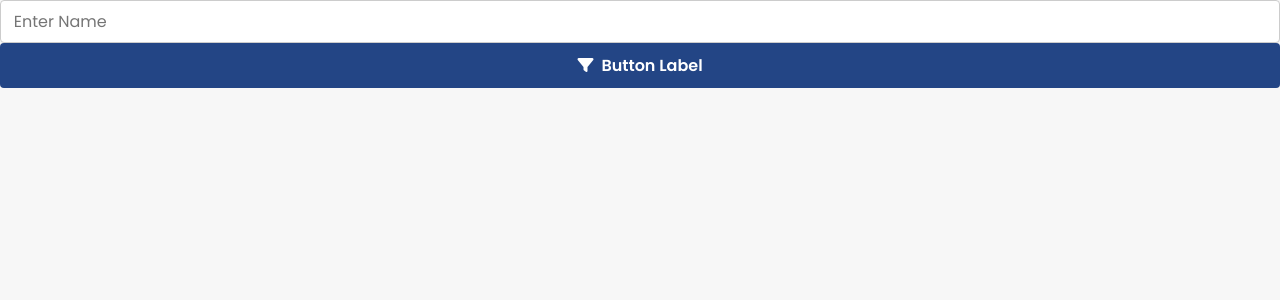
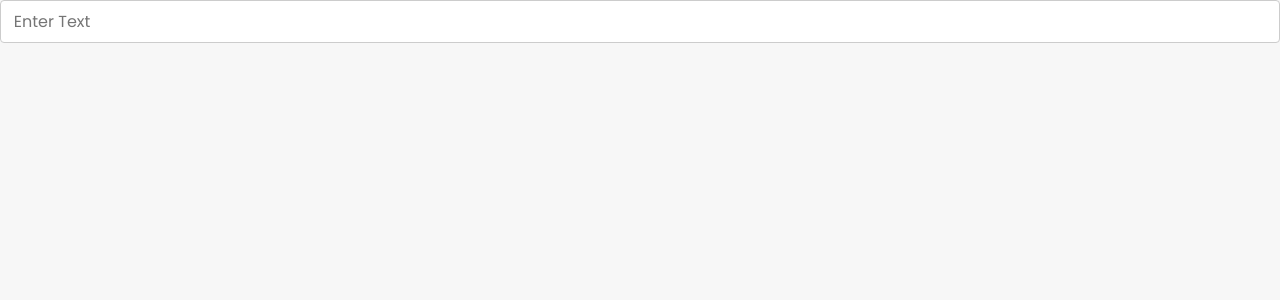
Before and after one commit to HemarajKS/Angular_Reusable_Components, an Angular app: page / in a window 1280 px wide. Shown: the top 300 px of the page. Built offline with nearby package versions, Linux system fonts and the light colour scheme.

Commit message:
Finished input component

```diff
--- a/src/app/app.component.html
+++ b/src/app/app.component.html
@@ -1,8 +1,7 @@
-<app-input [type]="'text'" [placeholder]="'Enter Name'" [isClearable]="true" [value]="value" (valueChange)="onInputValueChange($event)"
-></app-input>
-<app-button
-  label="Button Label"
-  type="button"
-  [onClick]="handleClick"
-  [iconHTML]="iconHtml"
-></app-button>
+<app-input
+  type="text"
+  label="Checkbox 1"
+  placeholder="Enter Text"
+  (valueChange)="onInputValueChange($event)"
+  [isClearable] = "true">
+</app-input>
--- a/src/app/app.component.ts
+++ b/src/app/app.component.ts
@@ -7,7 +7,7 @@ import { Component } from '@angular/core';
 })
 export class AppComponent {
   title = 'angular_reusable_components';
-  value: string = '';
+  value!: string;
 
   onInputValueChange(newValue: string) {
     this.value = newValue;
--- a/src/app/components/input/input.component.html
+++ b/src/app/components/input/input.component.html
@@ -1,10 +1,13 @@
 <div class="inputWrapper">
-  <input [placeholder]="placeholder" class="input" [type]="getInputType()" [value]="value"
-    (input)="onInputChange($event)">
+  <div class="inputSection">
+    <input id="input" [placeholder]="placeholder" class="input" [type]="getInputType()" [ngModel]="value"
+      (ngModelChange)="onInputChange($event)" [disabled]="isDisabled">
+    <label class="labelClass" for="input" *ngIf="isLabelValid">{{label}}</label>
+  </div>
 
   <i [ngClass]="{'fa-regular':true,'iconsStyle':true, 'fa-eye':!togglePassword,'fa-eye-slash':togglePassword}"
     (click)="handleFunc('toggle')" *ngIf="type === 'password'"></i>
 
-  <i class="fa-solid fa-xmark clearButton" *ngIf="isClearable && value.length > 0 && type !== 'password'"
+  <i class="fa-solid fa-xmark clearButton" *ngIf="isClearable && value.length > 0 && isClearValid"
     (click)="handleFunc('clear')"></i>
 </div>
--- a/src/app/components/input/input.component.scss
+++ b/src/app/components/input/input.component.scss
@@ -2,7 +2,11 @@
 
 .inputWrapper{
   position: relative;
-  .input{
+  .inputSection{
+    display: flex;
+    align-items: center;
+    gap: 5px;
+    .input[type="text"], .input[type="password"], .input[type="email"]{
         border: 1px solid $silver;
         color: $gray;
         border-radius: 0.25em;
@@ -15,6 +19,18 @@
         &:focus{
             outline: 2px solid $purpleHeart;
         }
+    }
+    .input[type="checkbox"], .input[type="radio"]{
+      cursor: pointer;
+      height: 18px;
+      width: 18px;
+    }
+
+  }
+
+  .labelClass {
+    padding: 5px;
+    cursor: pointer;
   }
 
   .iconsStyle{
--- a/src/app/components/input/input.component.ts
+++ b/src/app/components/input/input.component.ts
@@ -1,3 +1,4 @@
+import { allowedInputTypes } from './../../interfaces/types';
 import { Component, Input, Output, EventEmitter } from '@angular/core';
 
 @Component({
@@ -6,19 +7,19 @@ import { Component, Input, Output, EventEmitter } from '@angular/core';
   styleUrls: ['./input.component.scss'],
 })
 export class InputComponent {
-  @Input() type: string;
-  @Input() placeholder: string;
-  @Input() value: string;
-  @Input() isClearable: boolean;
-  @Output() valueChange = new EventEmitter<string>();
+  @Input() type!: allowedInputTypes;
+  @Input() placeholder: string = '';
+  @Input() label: string = '';
+  @Input() isClearable: boolean = false;
+  @Input() isDisabled: boolean = false;
+  @Output() valueChange = new EventEmitter<any>();
 
+  value: string = '';
   togglePassword: boolean = false;
+  isClearValid: boolean = false;
+  isLabelValid: boolean = false;
 
   constructor() {
-    this.type = '';
-    this.placeholder = '';
-    this.value = '';
-    this.isClearable = false;
   }
 
   handleFunc(type: string) {
@@ -30,16 +31,23 @@ export class InputComponent {
   }
 
   onInputChange(event: any) {
-    const newValue = event.target.value;
-    this.valueChange.emit(newValue);
+    this.value = event
+    this.valueChange.emit(this.value);
   }
 
   getInputType(): string {
-    if (this.type === 'text' || this.type === 'email') {
+    if(this.type === 'password') {
+      this.isClearValid = false;
+      this.isLabelValid = false;
+      return this.togglePassword ? 'text' : 'password';
+    }else if(this.type === 'checkbox' || this.type === 'radio') {
+      this.isClearValid = false;
+      this.isLabelValid = true;
       return this.type;
-    } else if (this.type === 'password') {
-      return this.togglePassword ? 'text' : 'password';
+    }else{
+      this.isClearValid = true;
+      this.isLabelValid = false;
+      return this.type;
     }
-    return 'text';
   }
 }
--- a/src/app/interfaces/types.ts
+++ b/src/app/interfaces/types.ts
@@ -1 +1,2 @@
 export type allowedButtonTypes = 'button' | 'submit';
+export type allowedInputTypes = 'text' | 'password' | 'email' | 'number' | 'checkbox' | 'radio';
```
Lines whose indentation alone changed are shown as unchanged.
